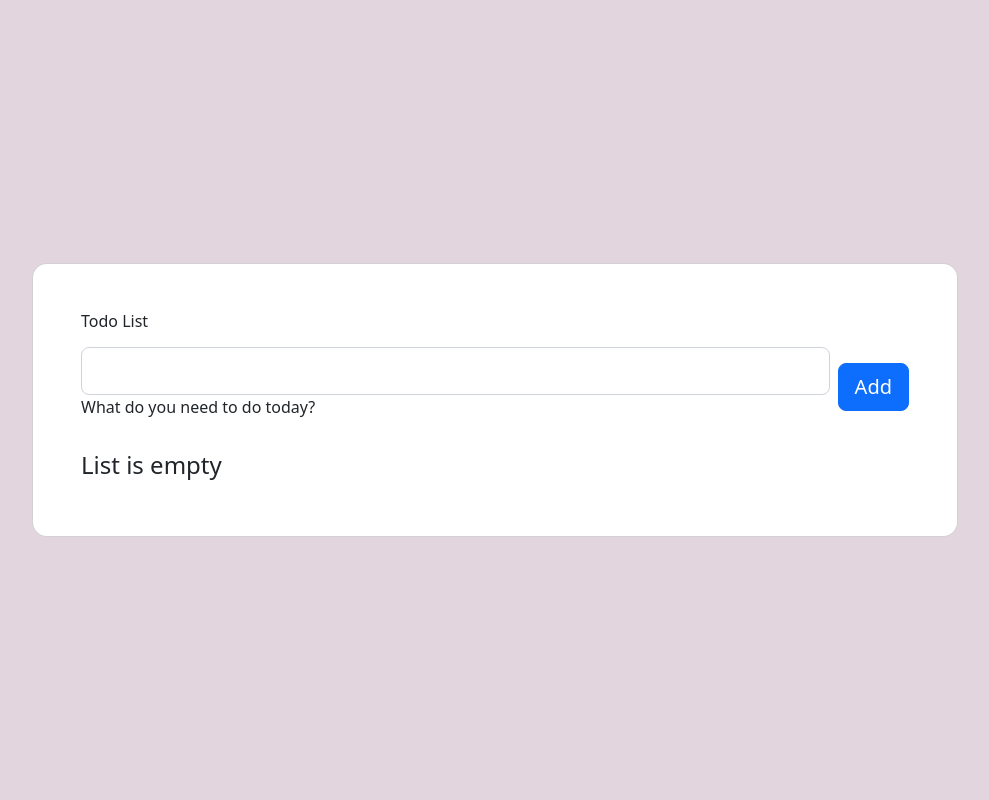
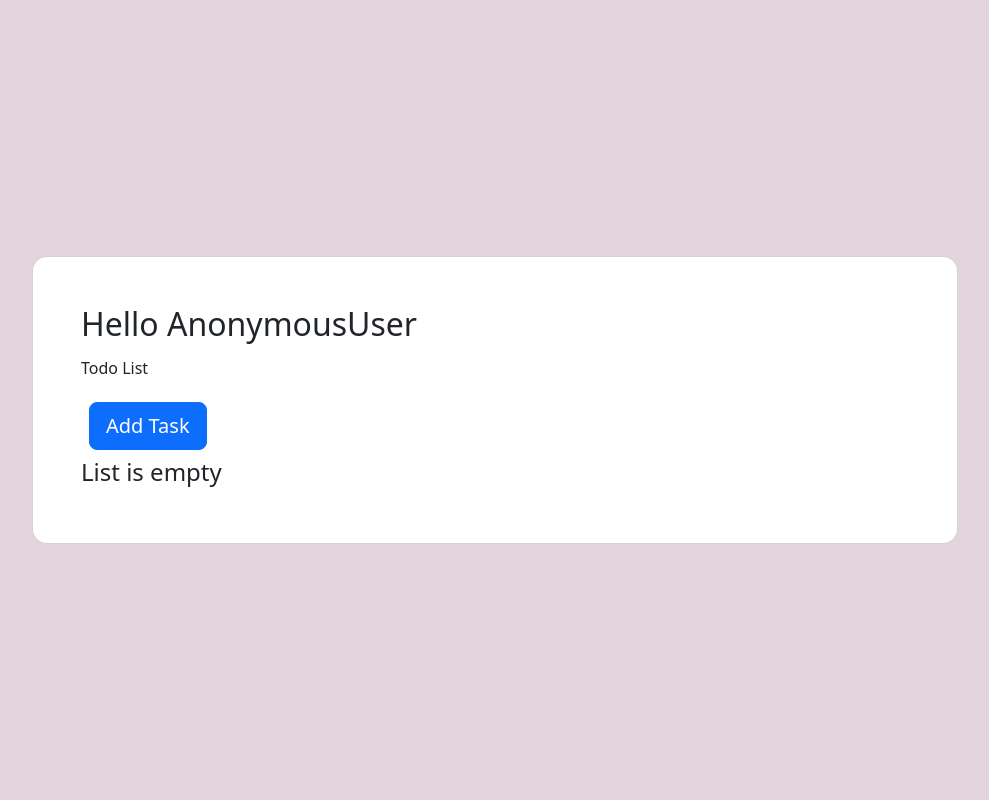
Before and after one commit to ali-abbaszade/Django-CBV-Todo-app, a Django app: page / in a window 1280 px wide. Shown: the whole page, without its empty margins (145-1134 px from the left). Run offline with Django 3.2, Linux system fonts and the light colour scheme; data that the repository does not hold is empty.

Commit message:
completed CRUD functionality

```diff
--- a/core/settings.py
+++ b/core/settings.py
@@ -37,6 +37,8 @@ INSTALLED_APPS = [
     'django.contrib.sessions',
     'django.contrib.messages',
     'django.contrib.staticfiles',
+    'django.contrib.humanize',
+
     'task.apps.TaskConfig',
 ]
 
@@ -55,7 +57,7 @@ ROOT_URLCONF = 'core.urls'
 TEMPLATES = [
     {
         'BACKEND': 'django.template.backends.django.DjangoTemplates',
-        'DIRS': [],
+        'DIRS': [BASE_DIR / 'templates'],
         'APP_DIRS': True,
         'OPTIONS': {
             'context_processors': [
--- a/task/templates/task/task_list.html
+++ b/task/templates/task/task_list.html
@@ -1,14 +1,7 @@
-<!DOCTYPE html>
-<html lang="en">
+{% extends 'base.html' %}
 
-<head>
-    <meta charset="UTF-8">
-    <meta http-equiv="X-UA-Compatible" content="IE=edge">
-    <meta name="viewport" content="width=device-width, initial-scale=1.0">
-    <link href="https://cdn.jsdelivr.net/npm/bootstrap@5.2.2/dist/css/bootstrap.min.css" rel="stylesheet"
-        integrity="sha384-Zenh87qX5JnK2Jl0vWa8Ck2rdkQ2Bzep5IDxbcnCeuOxjzrPF/et3URy9Bv1WTRi" crossorigin="anonymous">
-    <title>Task List</title>
-</head>
+
+{% block content %}
 
 <body>
 
@@ -20,15 +13,12 @@
                     <div class="card" style="border-radius: 15px;">
                         <div class="card-body p-5">
 
+                            <h2 class="mb-3">Hello {{request.user}}</h2>
+
                             <h6 class="mb-3">Todo List</h6>
 
-                            <form class="d-flex justify-content-center align-items-center mb-4">
-                                <div class="form-outline flex-fill">
-                                    <input type="text" id="form3" class="form-control form-control-lg" />
-                                    <label class="form-label" for="form3">What do you need to do today?</label>
-                                </div>
-                                <button type="submit" class="btn btn-primary btn-lg ms-2">Add</button>
-                            </form>
+                            <a href="{% url 'create' %}" class="btn btn-primary btn-lg m-2">Add Task</a>
+
 
                             <ul class="list-group mb-0">
                                 {% for task in tasks %}
@@ -36,25 +26,25 @@
                                 <li
                                     class="list-group-item d-flex justify-content-between align-items-center border-start-0 border-top-0 border-end-0 border-bottom rounded-0 mb-2">
                                     <div class="d-flex align-items-center">
-                                        <input class="form-check-input me-2" type="checkbox" value=""
-                                            aria-label="..." />
-                                        {{task.title}}
+                                        <a href="{% url 'task' task.id %}">{{task.title}}</a>
+
                                     </div>
-                                    <a href="#!" data-mdb-toggle="tooltip" title="Remove item">
-                                        <i class="fas fa-times text-primary"></i>
-                                    </a>
+                                    <a href="{% url 'update' task.id %}" class="btn btn-primary  m-2">Update
+                                        Task</a>
+                                    <a href="{% url 'delete' task.id %}" class="btn btn-danger  m-2">Delete
+                                        Task</a>
+
                                 </li>
                                 {% else %}
                                 <li
                                     class="list-group-item d-flex d-flex justify-content-between align-items-center border-start-0 border-top-0 border-end-0 border-bottom rounded-0 mb-2">
                                     <div class="d-flex align-items-center">
-                                        <input class="form-check-input me-2" type="checkbox" value="" aria-label="..."
-                                            checked />
-                                        <s>{{task.title}}</s>
+                                        <a href="{% url 'task' task.id %}"> <s>{{task.title}}</s></a>
                                     </div>
-                                    <a href="#!" data-mdb-toggle="tooltip" title="Remove item">
-                                        <i class="fas fa-times text-primary"></i>
-                                    </a>
+                                    <a href="{% url 'update' task.id %}" class="btn btn-primary  m-2">Update
+                                        Task</a>
+                                    <a href="{% url 'delete' task.id %}" class="btn btn-danger  m-2">Delete
+                                        Task</a>
                                 </li>
                                 {% endif %}
                                 {% empty %}
@@ -75,3 +65,4 @@
 </body>
 
 </html>
+{% endblock %}
--- a/task/urls.py
+++ b/task/urls.py
@@ -1,6 +1,11 @@
 from django.urls import path
-from .views import TaskList
+from .views import TaskList, TaskDetail, TaskCreate, TaskUpdate, TaskDelete
 
 urlpatterns = [
     path('', TaskList.as_view(), name='tasks'),
+    path('task/<int:pk>/' ,TaskDetail.as_view(), name='task'),
+
+    path('create/', TaskCreate.as_view(), name='create'),
+    path('update/<int:pk>/', TaskUpdate.as_view(), name='update'),
+    path('delete/<int:pk>/', TaskDelete.as_view(), name='delete'),
 ]
--- a/task/views.py
+++ b/task/views.py
@@ -1,9 +1,36 @@
 from django.shortcuts import render
+from django.urls import reverse_lazy
 
 from django.views.generic.list import ListView
+from django.views.generic.detail import DetailView
+from django.views.generic.edit import CreateView, UpdateView, DeleteView
 
 from .models import Task
 
 class TaskList(ListView):
     model = Task
     context_object_name = 'tasks'
+
+
+class TaskDetail(DetailView):
+    model = Task
+    context_object_name = 'task'
+
+class TaskCreate(CreateView):
+    model = Task
+    fields = ['title', 'description', 'complete']
+    success_url = reverse_lazy('tasks')
+
+    def form_valid(self, form):
+        form.instance.user = self.request.user
+        return super().form_valid(form)
+
+class TaskUpdate(UpdateView):
+    model = Task
+    fields = ['title', 'description', 'complete']
+    success_url = reverse_lazy('tasks')
+
+class TaskDelete(DeleteView):
+    model = Task
+    context_object_name = 'task'
+    success_url = reverse_lazy('tasks')
--- /dev/null
+++ b/templates/base.html
@@ -0,0 +1,17 @@
+<!DOCTYPE html>
+<html lang="en">
+
+<head>
+    <meta charset="UTF-8">
+    <meta http-equiv="X-UA-Compatible" content="IE=edge">
+    <meta name="viewport" content="width=device-width, initial-scale=1.0">
+    <link href="https://cdn.jsdelivr.net/npm/bootstrap@5.2.2/dist/css/bootstrap.min.css" rel="stylesheet"
+        integrity="sha384-Zenh87qX5JnK2Jl0vWa8Ck2rdkQ2Bzep5IDxbcnCeuOxjzrPF/et3URy9Bv1WTRi" crossorigin="anonymous">
+    <title>Task List</title>
+</head>
+
+
+{% block content %}
+
+
+{% endblock %}
```
Also changed, not shown: task/templates/task/task_confirm_delete.html (added, +49 -0 lines), task/templates/task/task_detail.html (added, +53 -0 lines), task/templates/task/task_form.html (added, +53 -0 lines).
